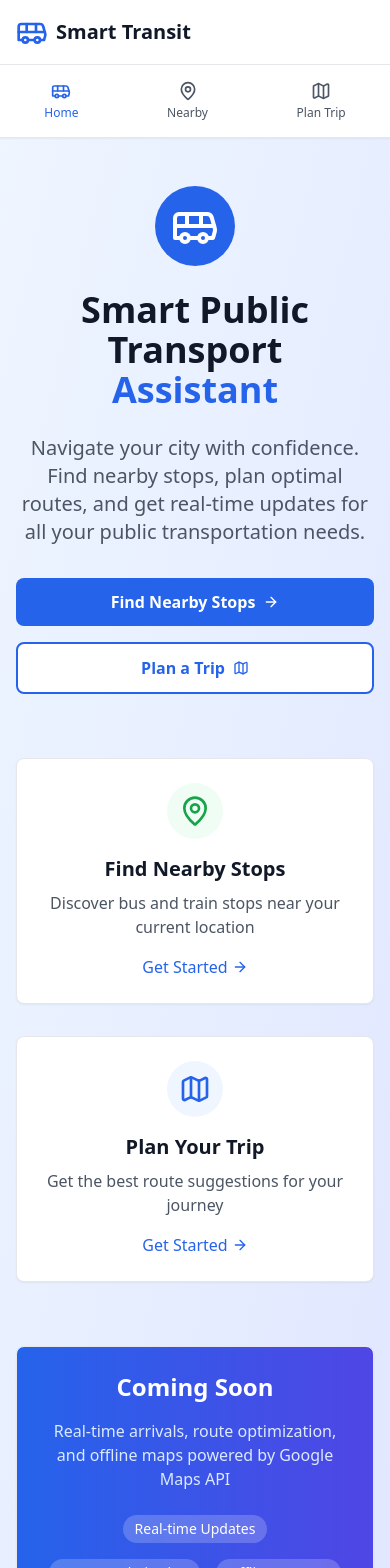
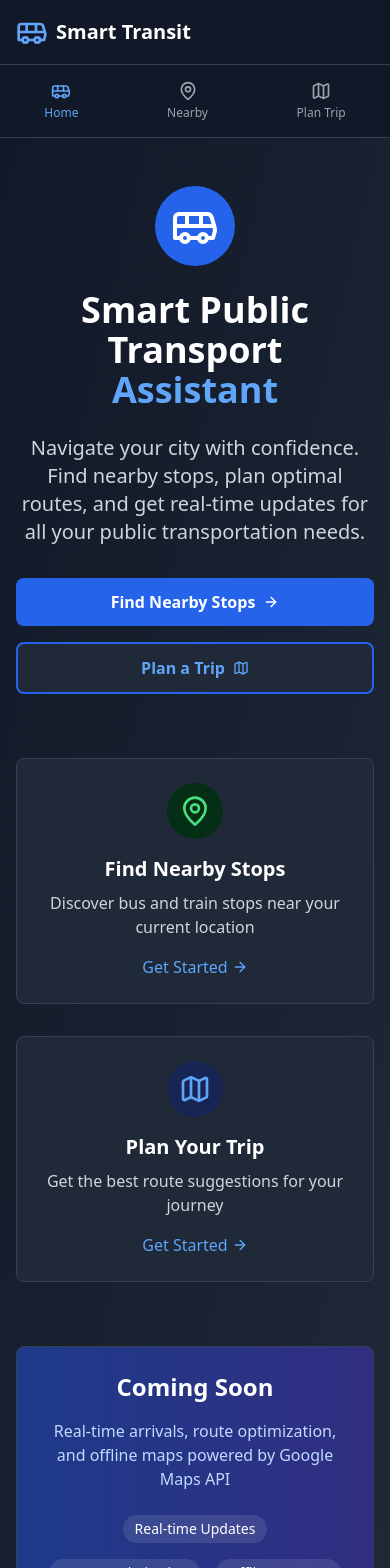
Before and after one commit to Aagneshshifak/smart_transist, a React (Vite) app: page / in a window 390 px wide. Shown: the top 1568 px of the page. Built offline with nearby package versions, Linux system fonts and the light colour scheme.

Commit message:
feat: Implement dark theme
Updates the application's UI to support a dark theme, modifying colors and styles to improve visibility in low-light environments.

```diff
--- a/src/App.tsx
+++ b/src/App.tsx
@@ -12,6 +12,7 @@ import NotFound from "./pages/NotFound";
 const queryClient = new QueryClient();
 
 const App = () => (
+  <div className="dark">
     <QueryClientProvider client={queryClient}>
       <TooltipProvider>
         <Toaster />
@@ -26,6 +27,7 @@ const App = () => (
         </BrowserRouter>
       </TooltipProvider>
     </QueryClientProvider>
+  </div>
 );
 
 export default App;
--- a/src/components/Card.tsx
+++ b/src/components/Card.tsx
@@ -11,8 +11,8 @@ interface CardProps {
 const Card = ({ children, className = '', hover = false, onClick }: CardProps) => {
   return (
     <div
-      className={`bg-white rounded-lg shadow-sm border border-gray-200 p-6 ${
-        hover ? 'hover:shadow-md transition-shadow cursor-pointer' : ''
+      className={`bg-gray-800 rounded-lg shadow-sm border border-gray-700 p-6 ${
+        hover ? 'hover:shadow-md hover:shadow-blue-500/20 transition-shadow cursor-pointer' : ''
       } ${className}`}
       onClick={onClick}
     >
--- a/src/components/MapSection.tsx
+++ b/src/components/MapSection.tsx
@@ -9,13 +9,13 @@ interface MapSectionProps {
 
 const MapSection = ({ height = 'h-64', showPlaceholder = true, children }: MapSectionProps) => {
   return (
-    <div className={`${height} bg-gray-100 rounded-lg border border-gray-200 relative overflow-hidden`}>
+    <div className={`${height} bg-gray-800 rounded-lg border border-gray-700 relative overflow-hidden`}>
       {showPlaceholder ? (
         <div className="flex items-center justify-center h-full">
           <div className="text-center">
-            <MapPin className="h-12 w-12 text-gray-400 mx-auto mb-2" />
-            <p className="text-gray-500 text-sm">Map will be integrated here</p>
-            <p className="text-gray-400 text-xs">Google Maps API</p>
+            <MapPin className="h-12 w-12 text-gray-500 mx-auto mb-2" />
+            <p className="text-gray-400 text-sm">Map will be integrated here</p>
+            <p className="text-gray-500 text-xs">Google Maps API</p>
           </div>
         </div>
       ) : (
--- a/src/components/Navbar.tsx
+++ b/src/components/Navbar.tsx
@@ -12,13 +12,13 @@ const Navbar = () => {
   ];
 
   return (
-    <nav className="bg-white border-b border-gray-200 sticky top-0 z-50 shadow-sm">
+    <nav className="bg-gray-900 border-b border-gray-700 sticky top-0 z-50 shadow-sm">
       <div className="max-w-7xl mx-auto px-4 sm:px-6 lg:px-8">
         <div className="flex justify-between h-16">
           <div className="flex items-center">
             <Link to="/" className="flex items-center space-x-2">
-              <Bus className="h-8 w-8 text-blue-600" />
-              <span className="text-xl font-bold text-gray-900">Smart Transit</span>
+              <Bus className="h-8 w-8 text-blue-400" />
+              <span className="text-xl font-bold text-white">Smart Transit</span>
             </Link>
           </div>
 
@@ -29,8 +29,8 @@ const Navbar = () => {
                 to={path}
                 className={`flex items-center space-x-2 px-3 py-2 rounded-md text-sm font-medium transition-colors ${
                   location.pathname === path
-                    ? 'text-blue-600 bg-blue-50'
-                    : 'text-gray-700 hover:text-blue-600 hover:bg-gray-50'
+                    ? 'text-blue-400 bg-gray-800'
+                    : 'text-gray-300 hover:text-blue-400 hover:bg-gray-800'
                 }`}
               >
                 <Icon className="h-4 w-4" />
@@ -42,7 +42,7 @@ const Navbar = () => {
       </div>
 
       {/* Mobile Navigation */}
-      <div className="md:hidden border-t border-gray-200">
+      <div className="md:hidden border-t border-gray-700">
         <div className="flex justify-around py-2">
           {navItems.map(({ path, label, icon: Icon }) => (
             <Link
@@ -50,8 +50,8 @@ const Navbar = () => {
               to={path}
               className={`flex flex-col items-center py-2 px-3 text-xs font-medium transition-colors ${
                 location.pathname === path
-                  ? 'text-blue-600'
-                  : 'text-gray-600 hover:text-blue-600'
+                  ? 'text-blue-400'
+                  : 'text-gray-400 hover:text-blue-400'
               }`}
             >
               <Icon className="h-5 w-5 mb-1" />
--- a/src/index.css
+++ b/src/index.css
@@ -1,3 +1,4 @@
+
 @tailwind base;
 @tailwind components;
 @tailwind utilities;
@@ -6,6 +7,47 @@
 
 @layer base {
   :root {
+    --background: 222.2 84% 4.9%;
+    --foreground: 210 40% 98%;
+
+    --card: 222.2 84% 4.9%;
+    --card-foreground: 210 40% 98%;
+
+    --popover: 222.2 84% 4.9%;
+    --popover-foreground: 210 40% 98%;
+
+    --primary: 210 40% 98%;
+    --primary-foreground: 222.2 47.4% 11.2%;
+
+    --secondary: 217.2 32.6% 17.5%;
+    --secondary-foreground: 210 40% 98%;
+
+    --muted: 217.2 32.6% 17.5%;
+    --muted-foreground: 215 20.2% 65.1%;
+
+    --accent: 217.2 32.6% 17.5%;
+    --accent-foreground: 210 40% 98%;
+
+    --destructive: 0 62.8% 30.6%;
+    --destructive-foreground: 210 40% 98%;
+
+    --border: 217.2 32.6% 17.5%;
+    --input: 217.2 32.6% 17.5%;
+    --ring: 212.7 26.8% 83.9%;
+
+    --radius: 0.5rem;
+
+    --sidebar-background: 240 5.9% 10%;
+    --sidebar-foreground: 240 4.8% 95.9%;
+    --sidebar-primary: 224.3 76.3% 48%;
+    --sidebar-primary-foreground: 0 0% 100%;
+    --sidebar-accent: 240 3.7% 15.9%;
+    --sidebar-accent-foreground: 240 4.8% 95.9%;
+    --sidebar-border: 240 3.7% 15.9%;
+    --sidebar-ring: 217.2 91.2% 59.8%;
+  }
+
+  .light {
     --background: 0 0% 100%;
     --foreground: 222.2 84% 4.9%;
 
@@ -34,60 +76,13 @@
     --input: 214.3 31.8% 91.4%;
     --ring: 222.2 84% 4.9%;
 
-    --radius: 0.5rem;
-
     --sidebar-background: 0 0% 98%;
-
     --sidebar-foreground: 240 5.3% 26.1%;
-
     --sidebar-primary: 240 5.9% 10%;
-
     --sidebar-primary-foreground: 0 0% 98%;
-
     --sidebar-accent: 240 4.8% 95.9%;
-
     --sidebar-accent-foreground: 240 5.9% 10%;
-
     --sidebar-border: 220 13% 91%;
-
-    --sidebar-ring: 217.2 91.2% 59.8%;
-  }
-
-  .dark {
-    --background: 222.2 84% 4.9%;
-    --foreground: 210 40% 98%;
-
-    --card: 222.2 84% 4.9%;
-    --card-foreground: 210 40% 98%;
-
-    --popover: 222.2 84% 4.9%;
-    --popover-foreground: 210 40% 98%;
-
-    --primary: 210 40% 98%;
-    --primary-foreground: 222.2 47.4% 11.2%;
-
-    --secondary: 217.2 32.6% 17.5%;
-    --secondary-foreground: 210 40% 98%;
-
-    --muted: 217.2 32.6% 17.5%;
-    --muted-foreground: 215 20.2% 65.1%;
-
-    --accent: 217.2 32.6% 17.5%;
-    --accent-foreground: 210 40% 98%;
-
-    --destructive: 0 62.8% 30.6%;
-    --destructive-foreground: 210 40% 98%;
-
-    --border: 217.2 32.6% 17.5%;
-    --input: 217.2 32.6% 17.5%;
-    --ring: 212.7 26.8% 83.9%;
-    --sidebar-background: 240 5.9% 10%;
-    --sidebar-foreground: 240 4.8% 95.9%;
-    --sidebar-primary: 224.3 76.3% 48%;
-    --sidebar-primary-foreground: 0 0% 100%;
-    --sidebar-accent: 240 3.7% 15.9%;
-    --sidebar-accent-foreground: 240 4.8% 95.9%;
-    --sidebar-border: 240 3.7% 15.9%;
     --sidebar-ring: 217.2 91.2% 59.8%;
   }
 }
--- a/src/pages/Index.tsx
+++ b/src/pages/Index.tsx
@@ -11,19 +11,19 @@ const Index = () => {
       title: 'Find Nearby Stops',
       description: 'Discover bus and train stops near your current location',
       link: '/nearby-stops',
-      color: 'text-green-600 bg-green-50'
+      color: 'text-green-400 bg-green-950'
     },
     {
       icon: Map,
       title: 'Plan Your Trip',
       description: 'Get the best route suggestions for your journey',
       link: '/trip-planner',
-      color: 'text-blue-600 bg-blue-50'
+      color: 'text-blue-400 bg-blue-950'
     }
   ];
 
   return (
-    <div className="min-h-screen bg-gradient-to-br from-blue-50 to-indigo-100">
+    <div className="min-h-screen bg-gradient-to-br from-gray-900 to-gray-800">
       <Navbar />
 
       <main className="max-w-7xl mx-auto px-4 sm:px-6 lg:px-8 py-12">
@@ -34,11 +34,11 @@ const Index = () => {
               <Bus className="h-12 w-12 text-white" />
             </div>
           </div>
-          <h1 className="text-4xl md:text-6xl font-bold text-gray-900 mb-6">
+          <h1 className="text-4xl md:text-6xl font-bold text-white mb-6">
             Smart Public Transport
-            <span className="block text-blue-600">Assistant</span>
+            <span className="block text-blue-400">Assistant</span>
           </h1>
-          <p className="text-xl text-gray-600 max-w-3xl mx-auto mb-8">
+          <p className="text-xl text-gray-300 max-w-3xl mx-auto mb-8">
             Navigate your city with confidence. Find nearby stops, plan optimal routes,
             and get real-time updates for all your public transportation needs.
           </p>
@@ -52,7 +52,7 @@ const Index = () => {
             </Link>
             <Link
               to="/trip-planner"
-              className="bg-white text-blue-600 px-8 py-3 rounded-lg font-semibold border-2 border-blue-600 hover:bg-blue-50 transition-colors flex items-center justify-center gap-2"
+              className="bg-gray-800 text-blue-400 px-8 py-3 rounded-lg font-semibold border-2 border-blue-600 hover:bg-gray-700 transition-colors flex items-center justify-center gap-2"
             >
               Plan a Trip
               <Map className="h-4 w-4" />
@@ -64,14 +64,14 @@ const Index = () => {
         <div className="grid md:grid-cols-2 gap-8 mb-16">
           {features.map(({ icon: Icon, title, description, link, color }) => (
             <Link key={title} to={link}>
-              <Card hover className="h-full">
+              <Card hover className="h-full bg-gray-800 border-gray-700">
                 <div className="text-center">
                   <div className={`inline-flex p-3 rounded-full ${color} mb-4`}>
                     <Icon className="h-8 w-8" />
                   </div>
-                  <h3 className="text-xl font-semibold text-gray-900 mb-2">{title}</h3>
-                  <p className="text-gray-600">{description}</p>
-                  <div className="mt-4 inline-flex items-center text-blue-600 font-medium">
+                  <h3 className="text-xl font-semibold text-white mb-2">{title}</h3>
+                  <p className="text-gray-300">{description}</p>
+                  <div className="mt-4 inline-flex items-center text-blue-400 font-medium">
                     Get Started
                     <ArrowRight className="h-4 w-4 ml-1" />
                   </div>
@@ -82,16 +82,16 @@ const Index = () => {
         </div>
 
         {/* Info Section */}
-        <Card className="bg-gradient-to-r from-blue-600 to-indigo-600 text-white">
+        <Card className="bg-gradient-to-r from-blue-900 to-indigo-900 text-white border-blue-800">
           <div className="text-center">
             <h2 className="text-2xl font-bold mb-4">Coming Soon</h2>
-            <p className="text-blue-100 mb-6">
+            <p className="text-blue-200 mb-6">
               Real-time arrivals, route optimization, and offline maps powered by Google Maps API
             </p>
             <div className="flex flex-wrap justify-center gap-4 text-sm">
-              <span className="bg-white/20 px-3 py-1 rounded-full">Real-time Updates</span>
-              <span className="bg-white/20 px-3 py-1 rounded-full">Route Optimization</span>
-              <span className="bg-white/20 px-3 py-1 rounded-full">Offline Support</span>
+              <span className="bg-white/10 px-3 py-1 rounded-full">Real-time Updates</span>
+              <span className="bg-white/10 px-3 py-1 rounded-full">Route Optimization</span>
+              <span className="bg-white/10 px-3 py-1 rounded-full">Offline Support</span>
             </div>
           </div>
         </Card>
```
Lines whose indentation alone changed are shown as unchanged.
